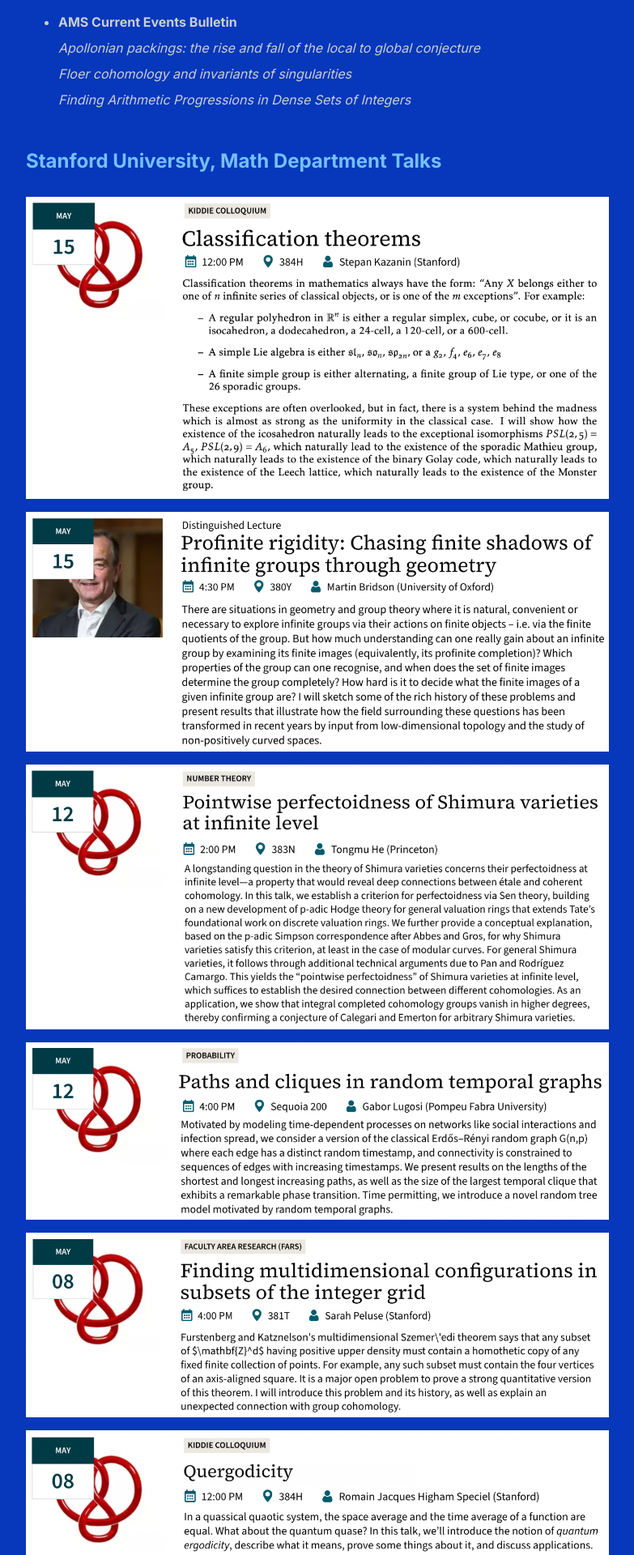
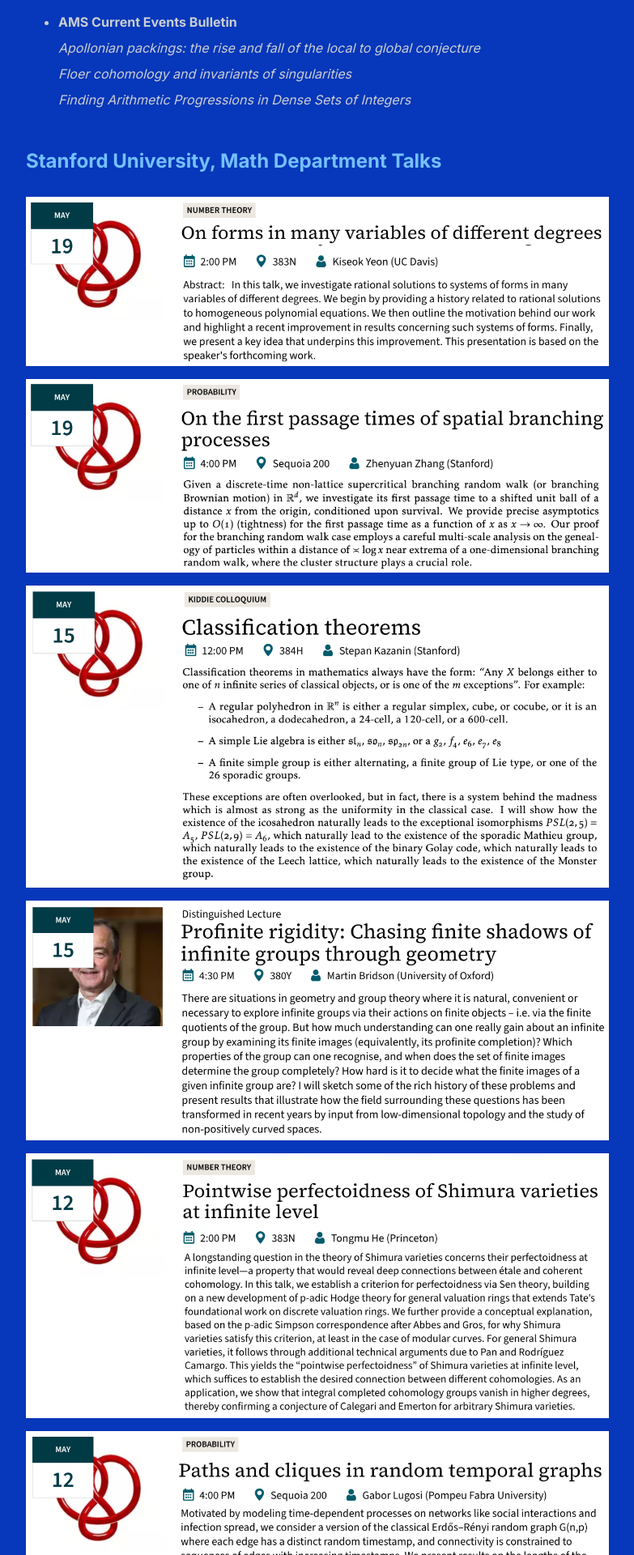
Before and after one commit to shihankanungo/shihankanungo.github.io, a Jekyll site: the page built from math-talks.md, in a window 1280 px wide. Shown: the part 2061-3981 px from the top of the page at 81% size, without its empty margins (248-1031 px from the left). Built offline with Jekyll 4.4.1, drawn with Linux system fonts in a browser that asks for light colours.

Commit message:
Update math-talks.md

```diff
--- a/math-talks.md
+++ b/math-talks.md
@@ -67,6 +67,10 @@ _Finding Arithmetic Progressions in Dense Sets of Integers_
 
 ## Stanford University, Math Department Talks
 
+![stanford-may-19](images/05-19a.png)
+
+![stanford-may-19](images/05-19b.png)
+
 ![stanford-may-15](images/05-15a.png)
 
 ![stanford-may-15](images/05-15b.png)
```
